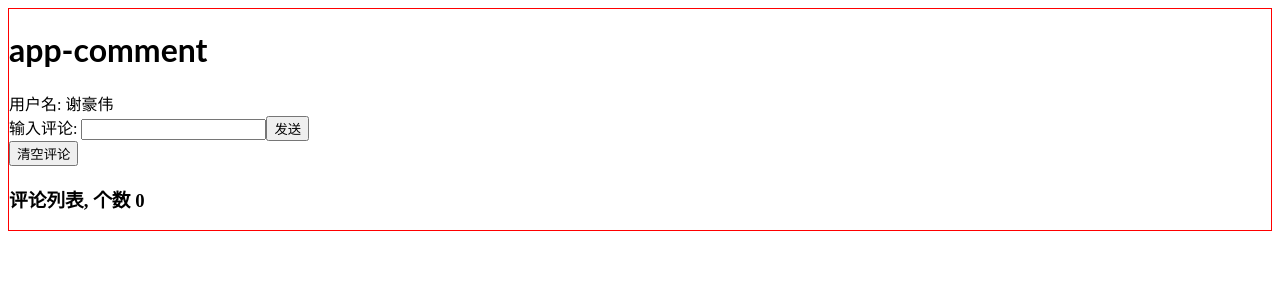
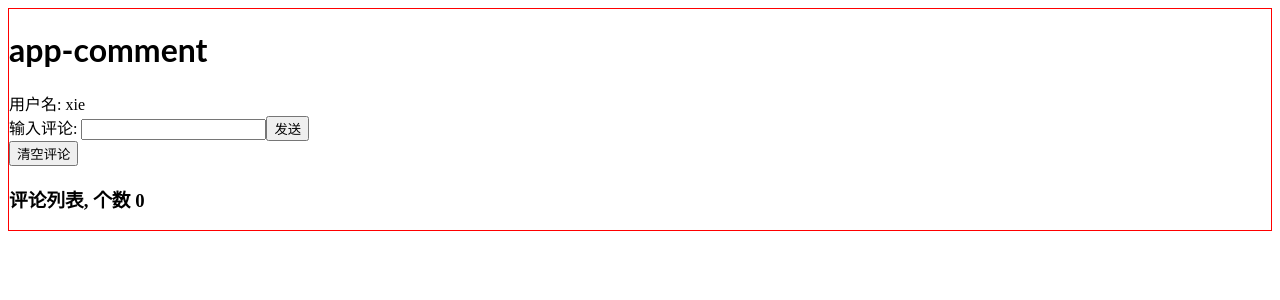
Before and after one commit to klouskingsley/angular-ucase-entity, an Angular app: page / in a window 1280 px wide. Shown: the top 300 px of the page. Built offline with nearby package versions, Linux system fonts and the light colour scheme.

Commit message:
1 file modified

```diff
--- a/src/app/comment/comment.ucase.ts
+++ b/src/app/comment/comment.ucase.ts
@@ -10,7 +10,7 @@ import {CommentWsEntity} from './comment-ws.entity'
 export class CommentUcase {
   public commentList: CommentItem[] = []
 
-  private username: string = '谢豪伟'
+  private username: string = 'xie'
   private newCommentSub: Subscription
 
   constructor (
```
